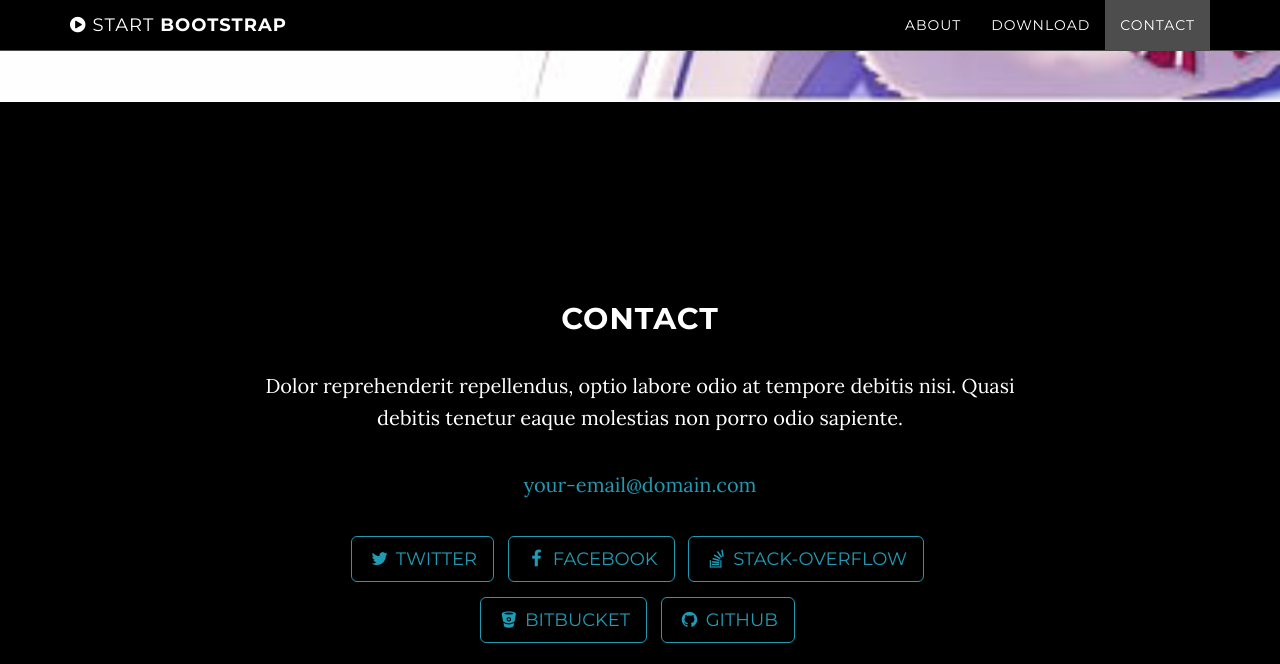
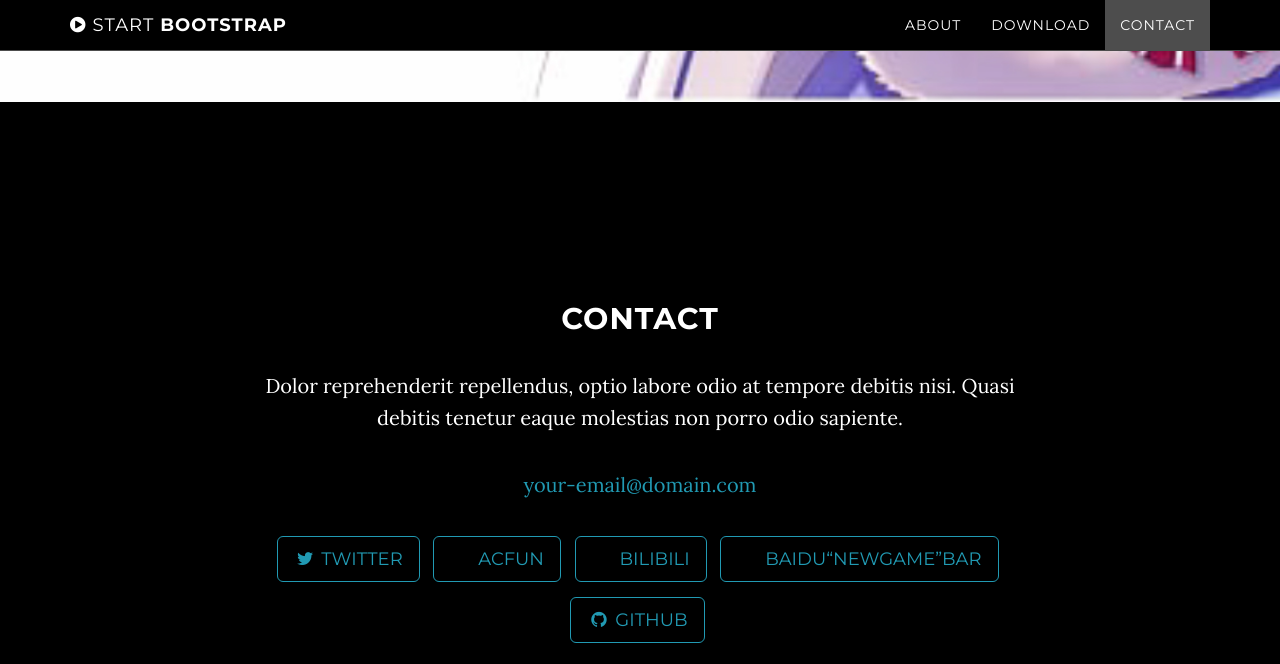
Before and after one commit to TakimotoUki/takimotouki.github.io, a Jekyll site: the page built from index.html, in a window 1280 px wide and 900 px high, scrolled down 1874 px, cut to the strip 0-664 px from the top of the window. Built offline with Jekyll 4.4.1, drawn with Linux system fonts in a browser that asks for light colours.

Commit message:
Update _config.yml

```diff
--- a/_config.yml
+++ b/_config.yml
@@ -15,15 +15,15 @@ footer: Your Website
 # Social networks usernames (many more available: google-plus, flickr, dribbble, pinterest, instagram, tumblr, linkedin, etc.)
 social:
   - title: twitter
-    url: https://twitter.com/SBootstrap
-  - title: facebook
-    url:
-  - title: stack-overflow
-    url: http://stackoverflow.com/questions/tagged/jekyll
-  - title: bitbucket
-    url: http://bitbucket.org/jekyll
+    url: https://twitter.com/takimoto_uki
+  - title: Acfun
+    url: http://www.acfun.cn/v/ac4230646
+  - title: Bilibili
+    url: http://space.bilibili.com/10812880
+  - title: Baidu“newgame”bar
+    url: https://tieba.baidu.com/f?kw=newgame&fr=ala0&loc=rec
   - title: github
-    url: https://github.com/IronSummitMedia/startbootstrap
+    url: https://github.com/TakimotoUki
 
 # Build settings
 markdown: kramdown
```
